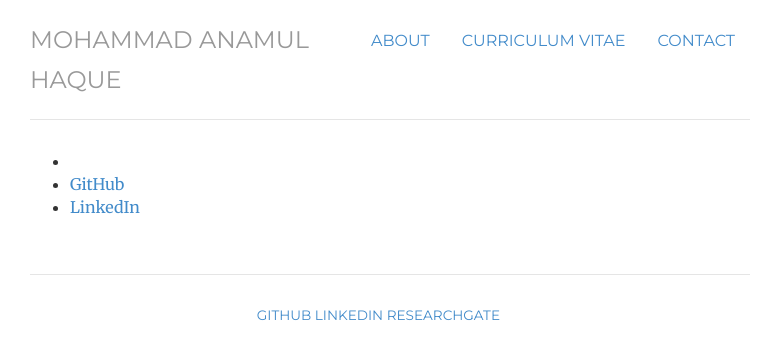
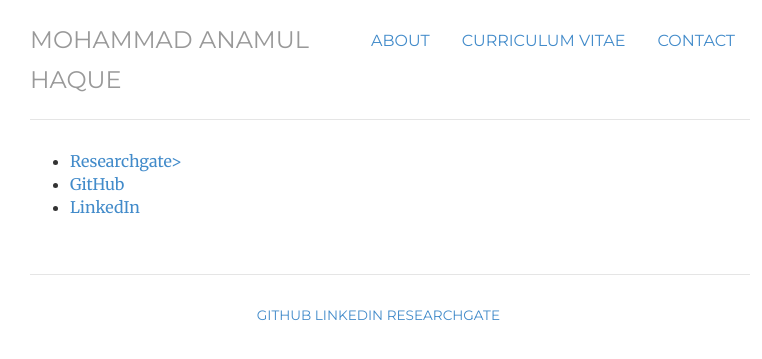
Before and after one commit to haquemdanamul/haquemdanamul, a Jekyll site: the page built from follow/index.html, in a window 1280 px wide. Shown: the top 359 px of the page, without its empty margins (250-1012 px from the left). Built offline with Jekyll 4.4.1, drawn with Linux system fonts in a browser that asks for light colours; nearby versions of some CDN libraries; library files that are not in the unit come from our copies.

Commit message:
Update index.html

```diff
--- a/follow/index.html
+++ b/follow/index.html
@@ -11,15 +11,12 @@ description: Contact information for Mohammad Anamul Haque, a Statistician, Bios
 <div class="follow">
  <ul "nav navbar-nav navbar-right">
 
-			<li><a href="https://www.researchgate.net/profile/Mohammad_Anamul_Haque" class="button button--sacnite button--round-l">
-              <i class="fa fa-researchgate" title="Researchgate link"></i>
-					</a>
-	                              </li>
+			<li><a href="https://www.researchgate.net/profile/Mohammad_Anamul_Haque">Researchgate></a></li>
 
 	        		<li><a href="https://haquemdanamul.github.io/cpct/">GitHub</a></li>
 
 				<li><a href="https://linkedin.com/in/mohammad-anamul-haque-40541060">LinkedIn </a></li>
-		                <span class="fa fa-github fa-lg"></span>
+
 				</ul>
 </ul>
 <br>
```
